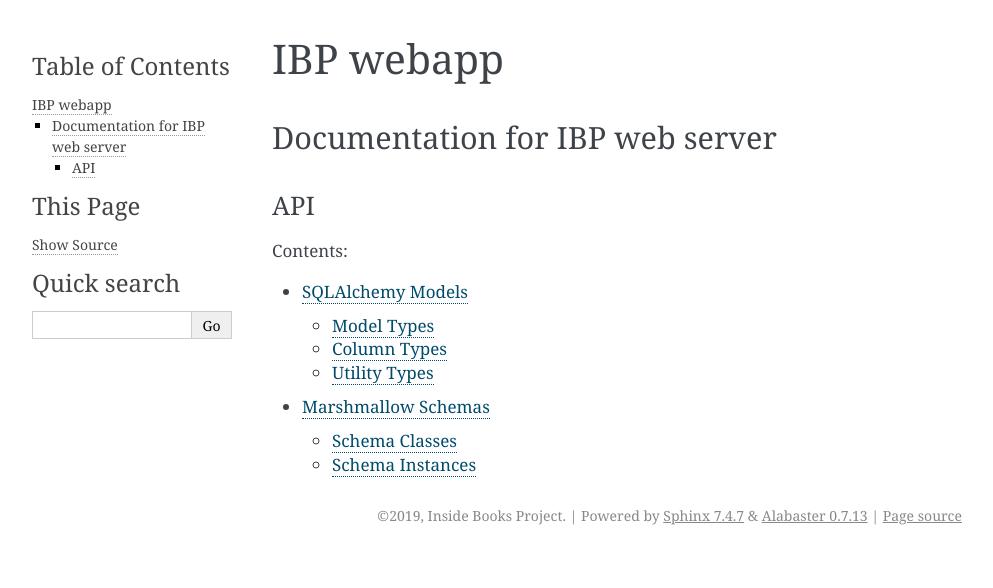
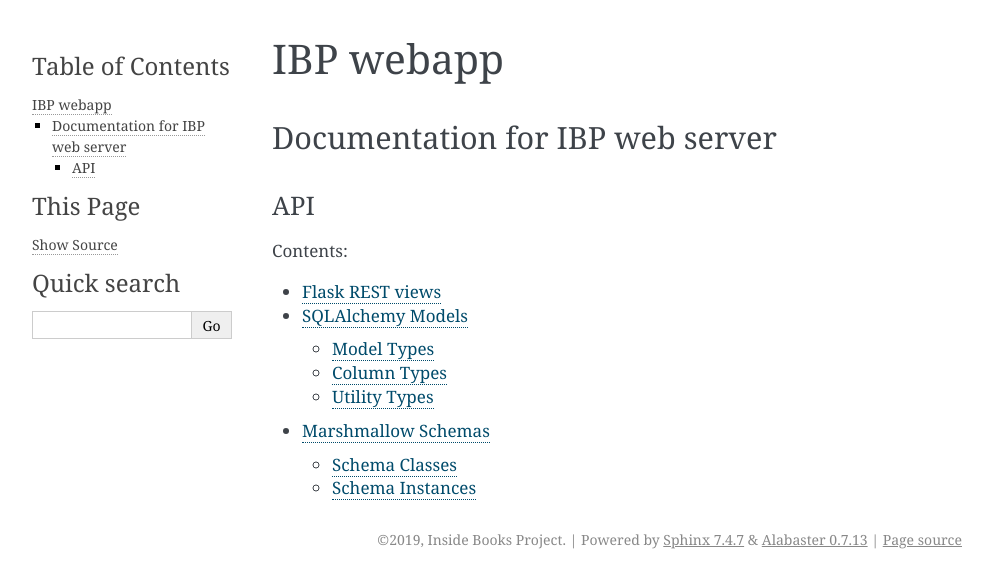
Before and after one commit to jonkensta/ibp-server, a Sphinx documentation site: the page built from docs/index.rst, in a window 1280 px wide. Shown: the top 588 px of the page, without its empty margins (148-1141 px from the left). Built offline with Sphinx 7.4.7, drawn with Linux system fonts in a browser that asks for light colours.

Commit message:
Add docs for flask views

```diff
--- a/docs/conf.py
+++ b/docs/conf.py
@@ -60,6 +60,7 @@ autodoc_member_order = 'bysource'
 intersphinx_mapping = {
     'Python': ('https://docs.python.org/3', None),
     'SQLAlchemy': ('https://docs.sqlalchemy.org/en/13/', None),
+    'Flask': ('https://flask.palletsprojects.com/en/1.1.x/', None),
     'nameparser': ('https://nameparser.readthedocs.io/en/latest/', None),
     'marshmallow': ('https://marshmallow.readthedocs.io/en/stable/', None),
     'Flask-SQLAlchemy': ('https://flask-sqlalchemy.palletsprojects.com/en/2.x/', None),
--- a/docs/index.rst
+++ b/docs/index.rst
@@ -13,5 +13,6 @@ API
    :maxdepth: 2
    :caption: Contents:
 
+   views
    models
    schemas
--- /dev/null
+++ b/docs/views.rst
@@ -0,0 +1,4 @@
+Flask REST views
+================
+.. automodule:: ibp.views
+    :members:
```
Also changed, not shown: 1 other file.
